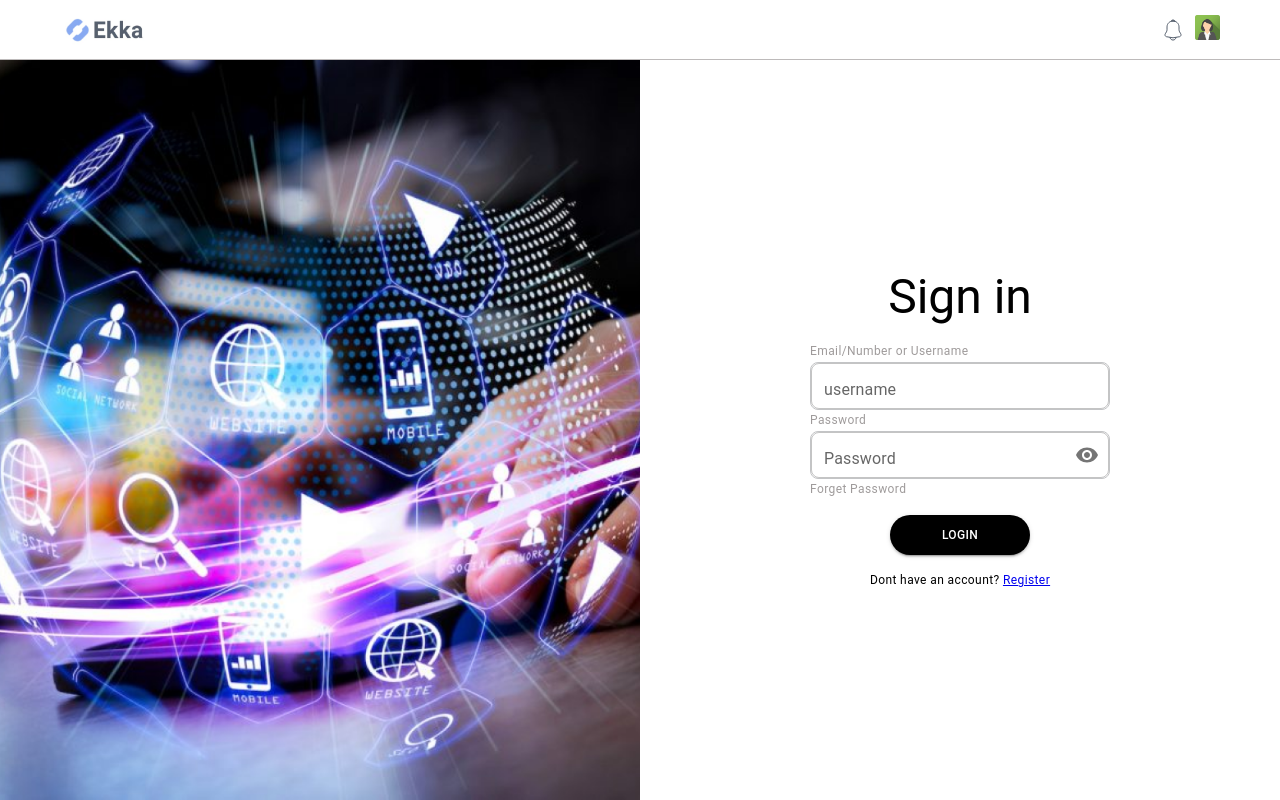
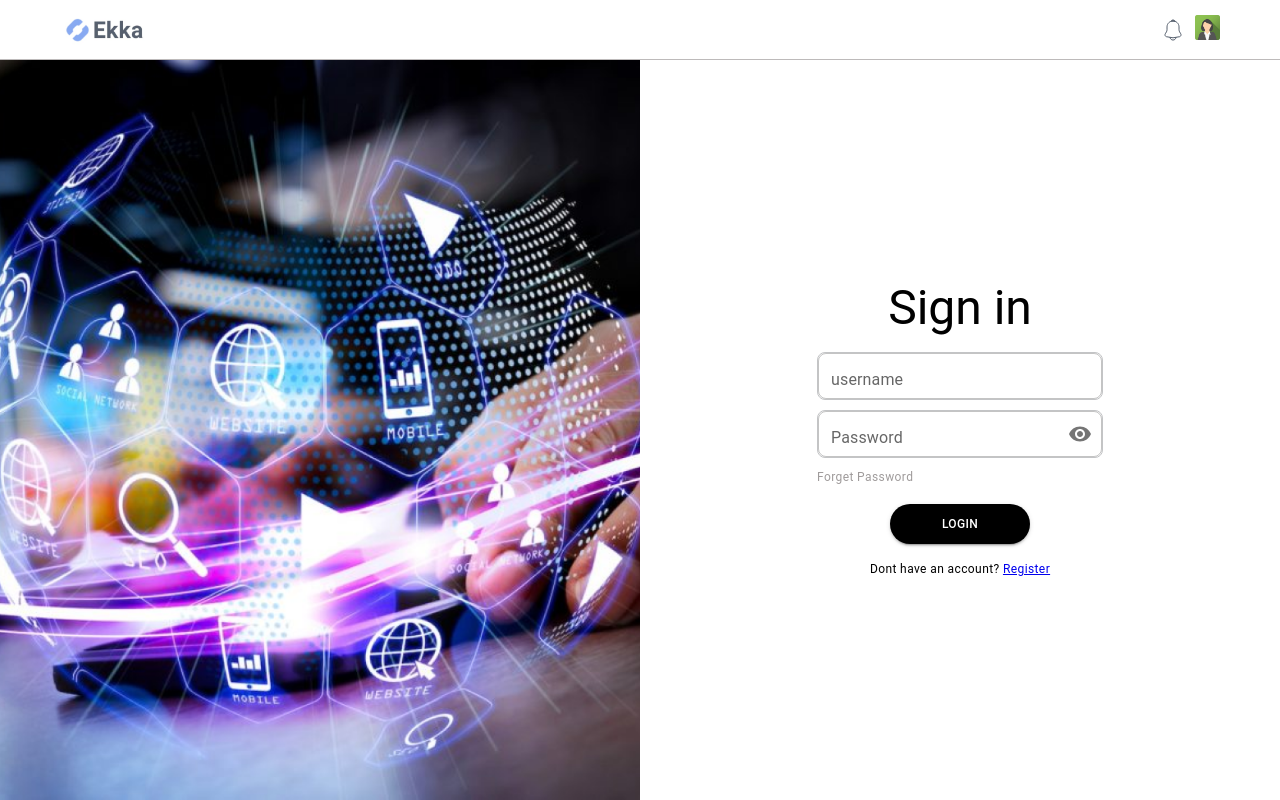
Before and after one commit to abidali671/e-store-dashboard, a React (Create React App) app: page /login in a window 1280 px wide. Built offline with nearby package versions, Linux system fonts and the light colour scheme.

Commit message:
clean the code

```diff
--- a/src/components/formik_text_field/index.tsx
+++ b/src/components/formik_text_field/index.tsx
@@ -25,6 +25,7 @@ const FormikTextField: ComponentT = (props: FormikValues) => {
 	const handleMouseDownPassword = (event: React.MouseEvent<HTMLButtonElement, MouseEvent>) => {
 		event.preventDefault();
 	};
+
 
 	return (
 		<TextField
--- a/src/pages/auth/login/index.tsx
+++ b/src/pages/auth/login/index.tsx
@@ -1,4 +1,4 @@
-import { Typography, Box } from '@mui/material';
+import { Typography, Box, Stack, FormHelperText } from '@mui/material';
 import { LoadingButton } from '@mui/lab';
 import { AuthContainer, FormikTextField, FormWrapper } from '@components';
 import { Link } from 'react-router-dom';
@@ -16,25 +16,16 @@ const Login: types.ComponentT = () => {
 				<Box component='form' onSubmit={formik.handleSubmit}>
 					<FormWrapper>
 						<Typography variant='h3'>Sign in</Typography>
-						<Box sx={{ textAlign: 'left', width: { xs: '100%', md: '80%' } }}>
-							<Typography
-								variant='caption'
-								sx={{ color: '#9F9B9B', fontSize: { xs: '10px', md: '12px' } }}>
-								Email/Number or Username
-							</Typography>
-
+						<Stack sx={{ width: '100%', gap: '10px' }}>
 							<FormikTextField name='username' label='username' {...formik} />
-							<Typography
-								variant='caption'
-								sx={{ textAlign: 'left', fontSize: { xs: '10px', md: '12px' }, color: '#9F9B9B' }}>
-								Password
-							</Typography>
-
 							<FormikTextField name='password' type='password' label='Password' {...formik} />
-							<Typography variant='caption' sx={{ color: '#9F9B9B' }}>
+							<Typography variant='caption' sx={{ color: '#9F9B9B', textAlign: 'left' }}>
 								Forget Password
 							</Typography>
-						</Box>
+						</Stack>
+						{formik.errors['non_field_error'] && <FormHelperText sx={{ color: '#9F9B9B', textAlign: 'left' }}>
+							{formik.errors['non_field_error']}
+						</FormHelperText>}
 						<LoadingButton
 							loading={formik.isSubmitting}
 							variant='contained'
--- a/src/pages/auth/login/login.hook.ts
+++ b/src/pages/auth/login/login.hook.ts
@@ -1,23 +1,26 @@
 import { useFormik } from 'formik';
+import { useNavigate } from 'react-router-dom';
 import API from 'src/axios';
 
+const InitialSignUpValues = {
+	username: '',
+	password: '',
+
+};
+
 const useLogin = () => {
-	const handleSubmit = async (values: { username: string; password: string }) => {
+	const navigate = useNavigate()
+	const handleSubmit = async (values: typeof InitialSignUpValues & { non_field_error: string }) => {
 		try {
-			await API.post('/api/auth/login', {
-				username: values.username,
-				password: values.password,
-			});
+			await API.post('/api/auth/login', values);
+			navigate('/dashboard');
 		} catch (error) {
-			console.log(error.response);
+			formik.setErrors(error.response.data);
 		}
 	};
 
 	const formik = useFormik({
-		initialValues: {
-			username: '',
-			password: '',
-		},
+		initialValues: InitialSignUpValues,
 		onSubmit: handleSubmit,
 	});
 
--- a/src/pages/auth/register/index.tsx
+++ b/src/pages/auth/register/index.tsx
@@ -3,7 +3,6 @@ import { Typography, Box, Stack } from '@mui/material';
 import { LoadingButton } from '@mui/lab';
 import useSign from './register.hook';
 import Checkbox from '@mui/material/Checkbox';
-
 import * as types from './register.types';
 import * as styles from './register.styles';
 
@@ -17,12 +16,7 @@ const Register: types.ComponentT = () => {
 					<FormWrapper>
 						<Typography variant='h3'>Sign Up</Typography>
 						<Stack
-							sx={{
-								width: '100%',
-								gap: '10px',
-								// '&>*': { margin: '5px 0' },
-							}}
-						>
+							sx={{ width: '100%', gap: '10px', }}>
 							<FormikTextField name='username' label='Username' {...formik} />
 							<FormikTextField name='first_name' label='First Name' {...formik} />
 							<FormikTextField name='last_name' label='Last Name' {...formik} />
--- a/src/pages/auth/register/register.hook.ts
+++ b/src/pages/auth/register/register.hook.ts
@@ -15,7 +15,7 @@ const useSign = () => {
 	const handleSubmit = async (values: typeof InitialSignUpValues) => {
 		try {
 			await API.post('/api/auth/register', values);
-			navigate('/dashboard');
+			navigate('/login');
 
 		} catch (error) {
 			formik.setErrors(error.response.data);
```
